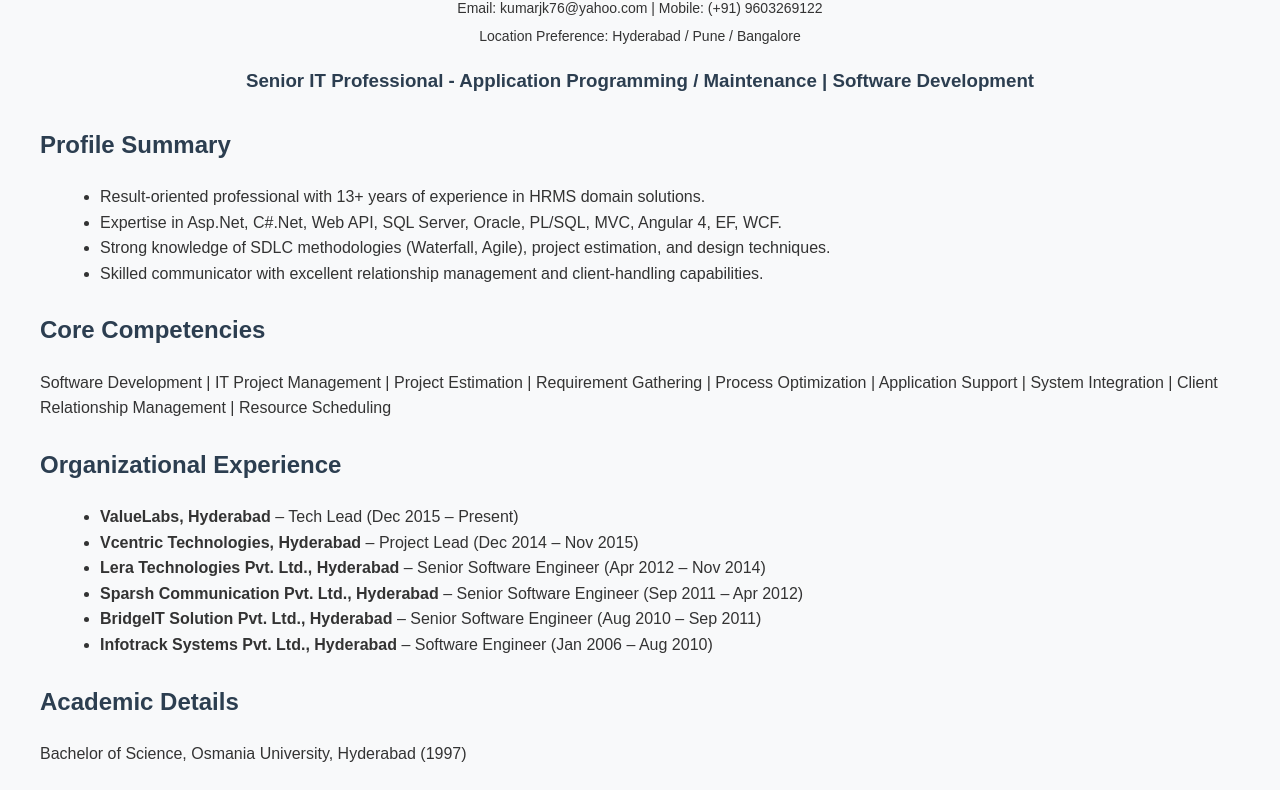
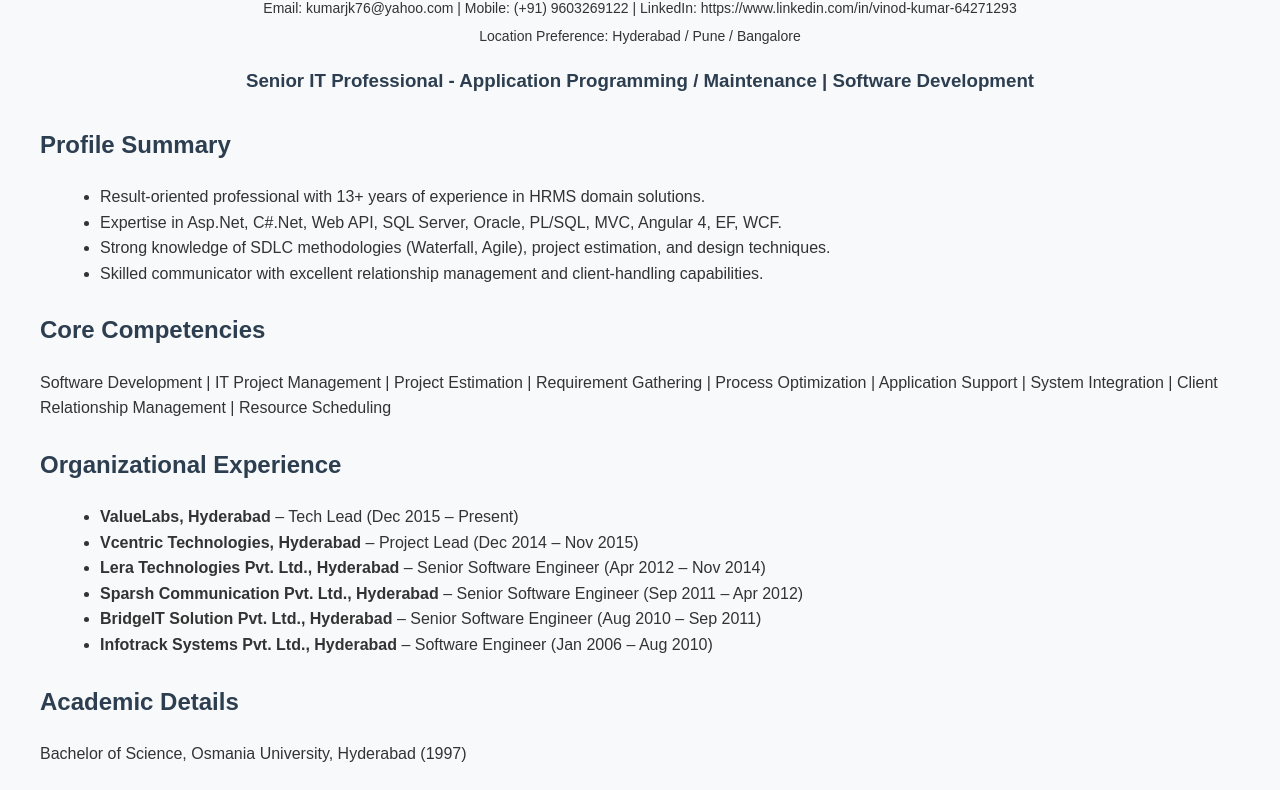
Before and after one commit to vinodkumarjakkanagari/Vali, a plain HTML site: page index.html in a window 1280 px wide. Shown: the part 99-889 px from the top of the page. Drawn offline with Linux system fonts and the light colour scheme.

Commit message:
StaticIp

```diff
--- a/index.html
+++ b/index.html
@@ -40,7 +40,7 @@
 <body>
   <div class="header">
     <h1>VINOD KUMAR JAKKANAGARI</h1>
-    <p class="contact">Email: kumarjk76@yahoo.com | Mobile: (+91) 9603269122</p>
+    <p class="contact">Email: kumarjk76@yahoo.com | Mobile: (+91) 9603269122 | LinkedIn: https://www.linkedin.com/in/vinod-kumar-64271293 </p>
     <p class="contact">Location Preference: Hyderabad / Pune / Bangalore</p>
     <h3>Senior IT Professional - Application Programming / Maintenance | Software Development</h3>
   </div>
```
